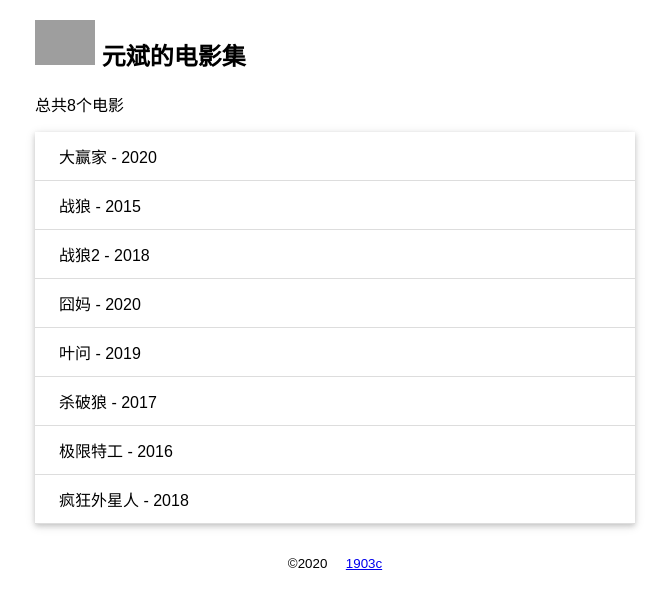
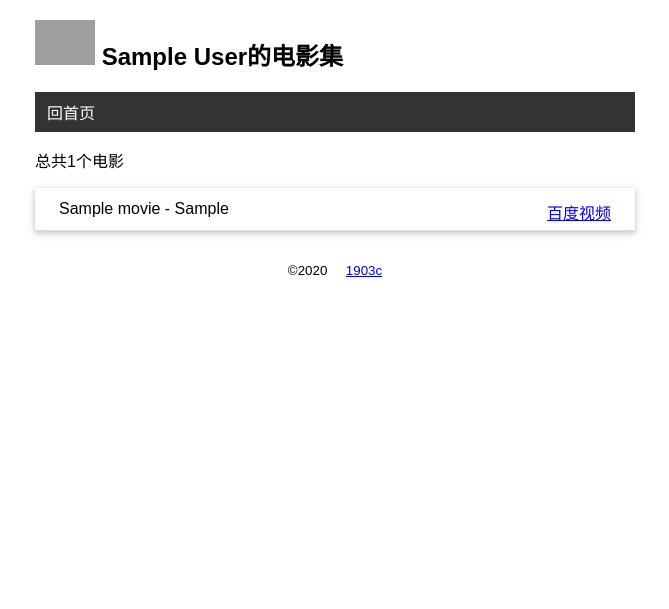
Before and after one commit to yuanbin1111/flaskweb, a Flask app: page / in a window 1280 px wide. Shown: the top 609 px of the page, without its empty margins (305-974 px from the left). Run offline with Flask 2, Linux system fonts and the light colour scheme; tables that the repository leaves empty hold one stand-in row (values such as "Sample post"); grey boxes are pictures that could not be loaded.

Commit message:
模板上下文/继承

```diff
--- a/watchlist/app.py
+++ b/watchlist/app.py
@@ -31,18 +31,8 @@ class Movie(db.Model):
 #view 视图函数
 @app.route('/')
 def index():
-    name = "元斌"
-    movies = [
-        {"title":"大赢家","year":"2020"},
-        {"title":"战狼","year":"2015"},
-        {"title":"战狼2","year":"2018"},
-        {"title":"囧妈","year":"2020"},
-        {"title":"叶问","year":"2019"},
-        {"title":"杀破狼","year":"2017"},
-        {"title":"极限特工","year":"2016"},
-        {"title":"疯狂外星人","year":"2018"},
-    ]
-    return render_template("index.html",name=name,movies=movies)
+    movies = Movie.query.all()
+    return render_template("index.html",movies=movies)
 
 #自定义命令
 @app.cli.command()   #把以下内容注册为命令
@@ -57,5 +47,11 @@ def initdb(drop):
 #自定义错误页面
 @app.errorhandler(404)
 def page_not(a):
-    user = User.query.first()
-    return render_template('404.html',user=user)
+    return render_template('404.html')
+
+
+#模板上下文处理函数
+@app.context_processor
+def common_user():
+    user =User.query.first()
+    return dict(user=user)
--- a/watchlist/static/css/style.css
+++ b/watchlist/static/css/style.css
@@ -34,3 +34,41 @@ footer{
 .movie-list li:hover{
     background-color: #f8f9fa;
 }
+
+nav ul{
+    list-style-type: none;
+    margin: 0;
+    padding: 0;
+    overflow: hidden;
+    background-color: #333333;
+}
+
+nav li{
+    float: left;
+}
+
+nav li a{
+    display: block;
+    color: white;
+    text-align: center;
+    padding: 8px 12px;
+    text-decoration: none;
+}
+
+nav li a:hover{
+    background-color: #111111;
+}
+
+.float-right{
+    float: right;
+}
+
+.baidu{
+    font-size: 12px;
+    font-weight: bold;
+    color: black;
+    text-decoration: none;
+    background: #f5c518;
+    border-radius: 5px;
+    padding: 3px 5px;
+}
--- /dev/null
+++ b/watchlist/templates/base.html
@@ -0,0 +1,29 @@
+<!DOCTYPE html>
+<html lang="zh">
+<head>
+    {% block head %}
+    <meta charset="UTF-8">
+    <meta name="viewport" content="width=device-width, initial-scale=1.0">
+    <title>{{ user.name }}的电影集</title>
+    <link rel="stylesheet" href="{{ url_for('static',filename='css/style.css') }}">
+    {% endblock %}
+</head>
+<body>
+    <h2>
+    <img src="{{ url_for('static',filename='images/ym.jpg ') }}" alt="头像" class='avatar'>
+    {{ user.name }}的电影集
+    </h2>
+    <nav>
+        <ul>
+            <li>
+                <a href="{{ url_for('index') }}">回首页</a>
+            </li>
+        </ul>
+    </nav>
+    {% block content %}
+    {% endblock %}
+    <footer>
+        <small>&copy;2020 &nbsp;&nbsp;&nbsp; <a href="#">1903c</a></small>
+    </footer>
+</body>
+</html>
--- a/watchlist/templates/index.html
+++ b/watchlist/templates/index.html
@@ -1,25 +1,17 @@
-<!DOCTYPE html>
-<html lang="zh">
-<head>
-    <meta charset="UTF-8">
-    <meta name="viewport" content="width=device-width, initial-scale=1.0">
-    <title>{{ name }}的电影集</title>
-    <link rel="stylesheet" href="{{ url_for('static',filename='css/style.css') }}">
-</head>
-<body>
-    <h2>
-    <img src="{{ url_for('static',filename='images/ym.jpg ') }}" alt="头像" class='avatar'>
-    {{ name }}的电影集
-    </h2>
-    {# 长度过滤器 #}
-    <p>总共{{ movies|length }}个电影</p>
-    <ul class="movie-list">
-        {% for movie in movies%}
-        <li>{{ movie.title }} - {{ movie.year }}</li>
-        {% endfor %}
-    </ul>
-    <footer>
-        <small>&copy;2020 &nbsp;&nbsp;&nbsp; <a href="#">1903c</a></small>
-    </footer>
-</body>
-</html>
+{% extends "base.html" %}
+
+{% block content %}
+
+<p>总共{{ movies|length }}个电影</p>
+<ul class="movie-list">
+    {% for movie in movies%}
+    <li>
+        {{ movie.title }} - {{ movie.year }}
+        <span class="float-right">
+            <a href="http://v.baidu.com/v?word={{ movie.title }}&ct=301989888&rn=67&pn=0&db=0&s=0&fbl=800&ie=utf-8&oq={{ movie.title }}&f=3&rsp=0" target="_blank">百度视频</a>
+        </span>
+    </li>
+    {% endfor %}
+</ul>
+
+{% endblock %}
```
Also changed, not shown: watchlist/templates/404.html (+13 -19 lines).
